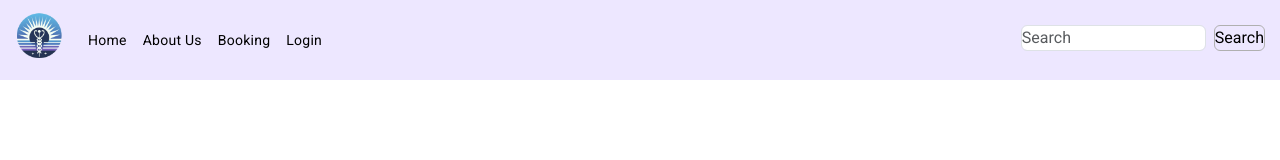
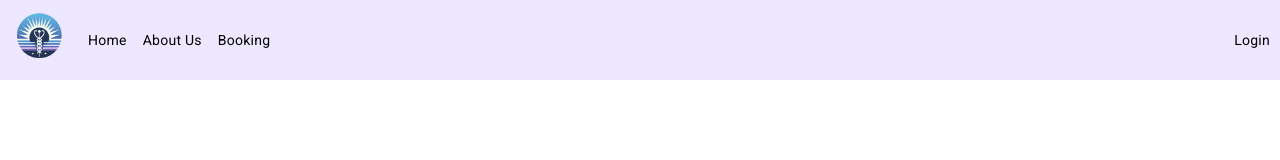
Before and after one commit to mariahiguera2210/angular-reservation-system, an Angular app: page /login in a window 1280 px wide. Shown: the top 160 px of the page. Built offline with nearby package versions, Linux system fonts and the light colour scheme; what ngx-cookie-service would draw is missing.

Commit message:
se crea logout y se aparece el nombre de la persona al hacer login

```diff
--- a/src/app/component/header/header.component.css
+++ b/src/app/component/header/header.component.css
@@ -25,3 +25,14 @@
   .d-flex{
     margin-bottom: 5px;
   }
+
+.login{
+margin-right: 10px;
+text-decoration: none;
+color: black
+
+}
+
+.navbar-text{
+  margin-right: 10px;
+}
--- a/src/app/component/header/header.component.html
+++ b/src/app/component/header/header.component.html
@@ -16,14 +16,15 @@
           <li class="nav-item">
             <a class="nav-link active" aria-current="page" routerLink="/booking">Booking</a>
           </li>
-          <li class="nav-item">
-            <a class="nav-link active" aria-current="page" routerLink="/login" >Login</a>
-          </li>
         </ul>
-        <form class="d-flex" role="search">
-          <input class="form-control me-2" type="search" placeholder="Search" aria-label="Search">
-          <button class="btn btn-outline-success" type="submit">Search</button>
-        </form>
+        <ng-template #loginTemplate >
+          <a class="login" aria-current="page" routerLink="/login" >Login</a>
+      </ng-template>
+        <div *ngIf="userInfo?.name; else loginTemplate">
+          <!-- Usa el operador de navegación segura al acceder a userInfo.name -->
+          <span class="navbar-text">{{ userInfo?.name }}</span>
+          <button class="btn btn-outline-danger" (click)="logout()">logout</button>
+        </div>
       </div>
     </div>
   </nav>
--- a/src/app/component/header/header.component.ts
+++ b/src/app/component/header/header.component.ts
@@ -1,4 +1,5 @@
 import { Component } from '@angular/core';
+import { AuthService } from 'src/app/services/auth.service';
 
 @Component({
   selector: 'app-header',
@@ -6,5 +7,18 @@ import { Component } from '@angular/core';
   styleUrls: ['./header.component.css']
 })
 export class HeaderComponent {
+  userInfo: { name?: string, id?: number } | null = null;
+
+  constructor(private authService: AuthService) { }
+
+  ngOnInit() {
+    this.authService.userInfo$.subscribe(userInfo => {
+      this.userInfo = userInfo;
+    });
+  }
+
+  logout() {
+    this.authService.logout();
+  }
 
 }
--- a/src/app/services/auth.service.ts
+++ b/src/app/services/auth.service.ts
@@ -28,6 +28,9 @@ export class AuthService {
         tap((token: string) => { // La respuesta es el token JWT como texto plano
           console.log(token);
           this.cookie.set('token', token, 1, '/'); // Guardar el token en las cooki
+          this.getTokenClaims();
+          const userInfo = this.getUserInfoFromCookie();
+          this.userInfoSource.next(userInfo);
         })
       );
   }
@@ -66,8 +69,9 @@ export class AuthService {
 
   logout(): void {
     this.cookie.delete('token', '/');
-    this.cookie.delete('userName', '/')
-    this.cookie.delete('userId', '/')
+    this.cookie.delete('userName', '/');
+    this.cookie.delete('userId', '/');
+    this.userInfoSource.next({}); // Limpiar la información del usuario
     this.router.navigate(['/login']);
   }
 
```
Also changed, not shown: 1 other file (tests, documents, lock files or other folders).
